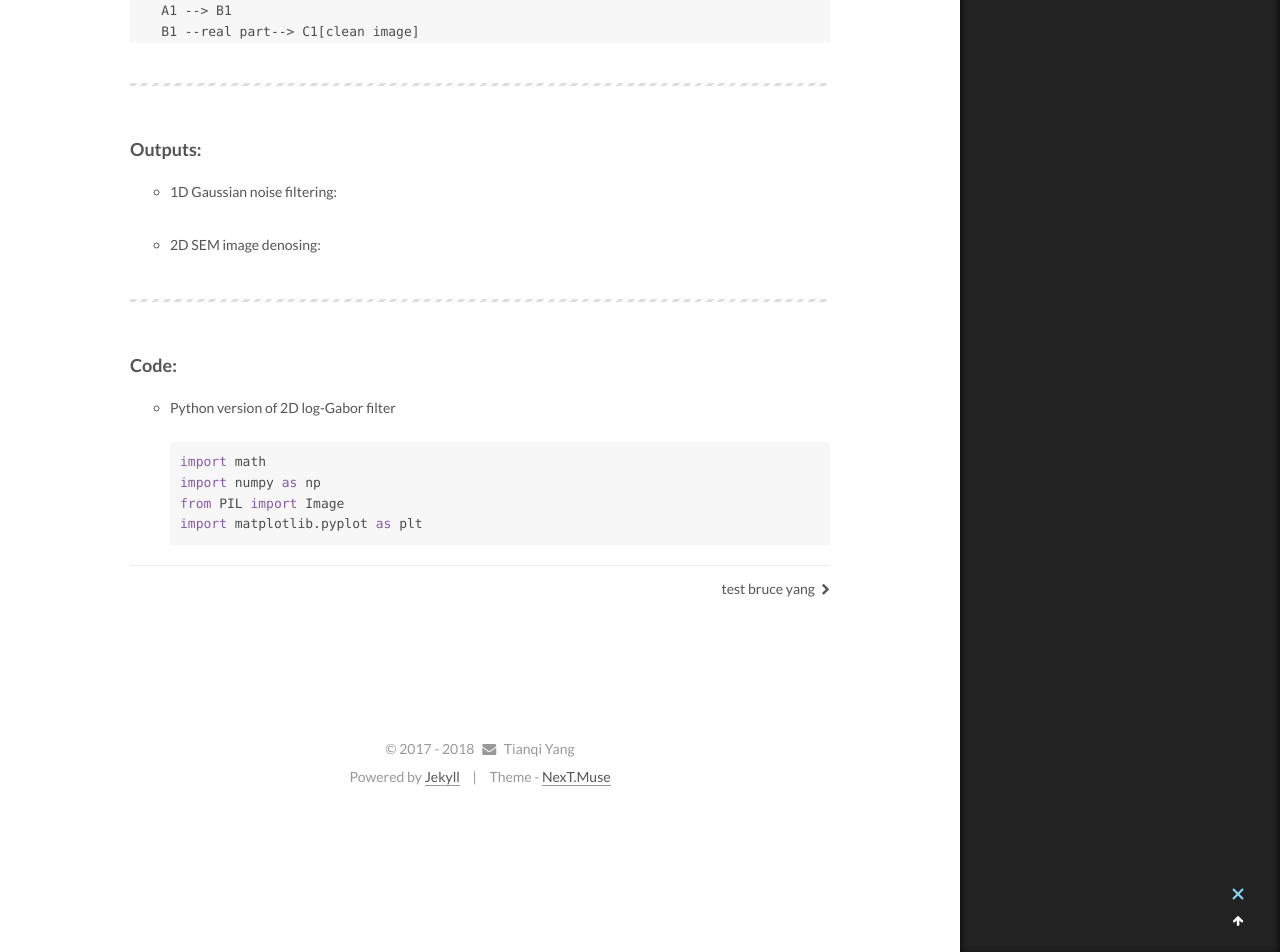
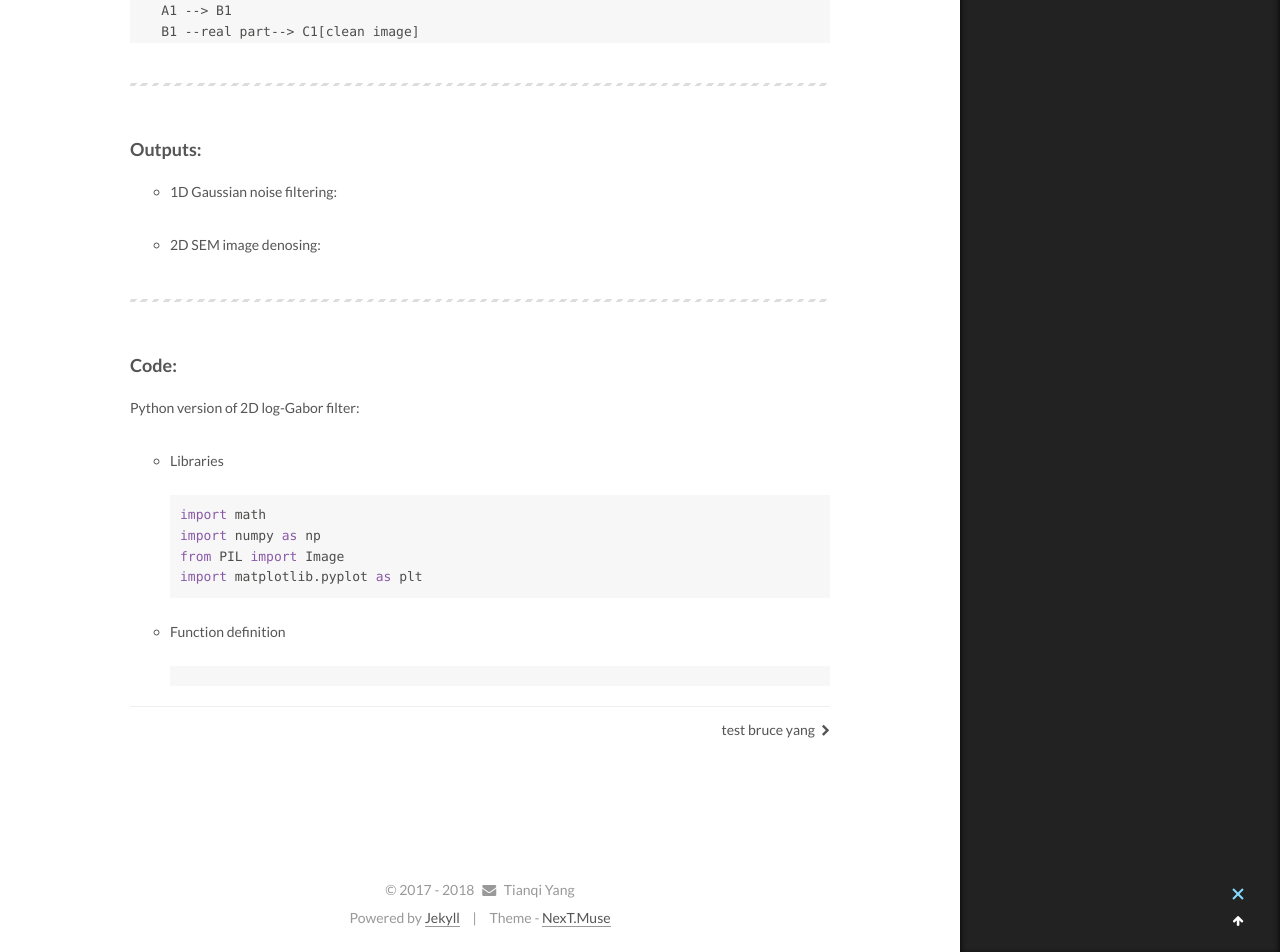
Before and after one commit to bruceyoungsysu/bruceyoungsysu.github.io, a Jekyll site: the page built from _posts/2018-04-01-Picture Denoising with Log-Gabor Wavelet Transform.md, in a window 1280 px wide and 1400 px high, scrolled down 897 px. Shown: the part 448-1400 px from the top of the window. Built offline with Jekyll 4.4.1, drawn with Linux system fonts in a browser that asks for light colours.

Commit message:
Update 2018-04-01-Picture Denoising with Log-Gabor Wavelet Transform.md

```diff
--- a/_posts/2018-04-01-Picture Denoising with Log-Gabor Wavelet Transform.md
+++ b/_posts/2018-04-01-Picture Denoising with Log-Gabor Wavelet Transform.md
@@ -41,10 +41,14 @@ ___
 
 ___
 ### Code:
-- Python version of 2D log-Gabor filter
+Python version of 2D log-Gabor filter:
+- Libraries
 ~~~python
 import math
 import numpy as np
 from PIL import Image
 import matplotlib.pyplot as plt
 ~~~
+- Function definition
+~~~python
+~~~
```
